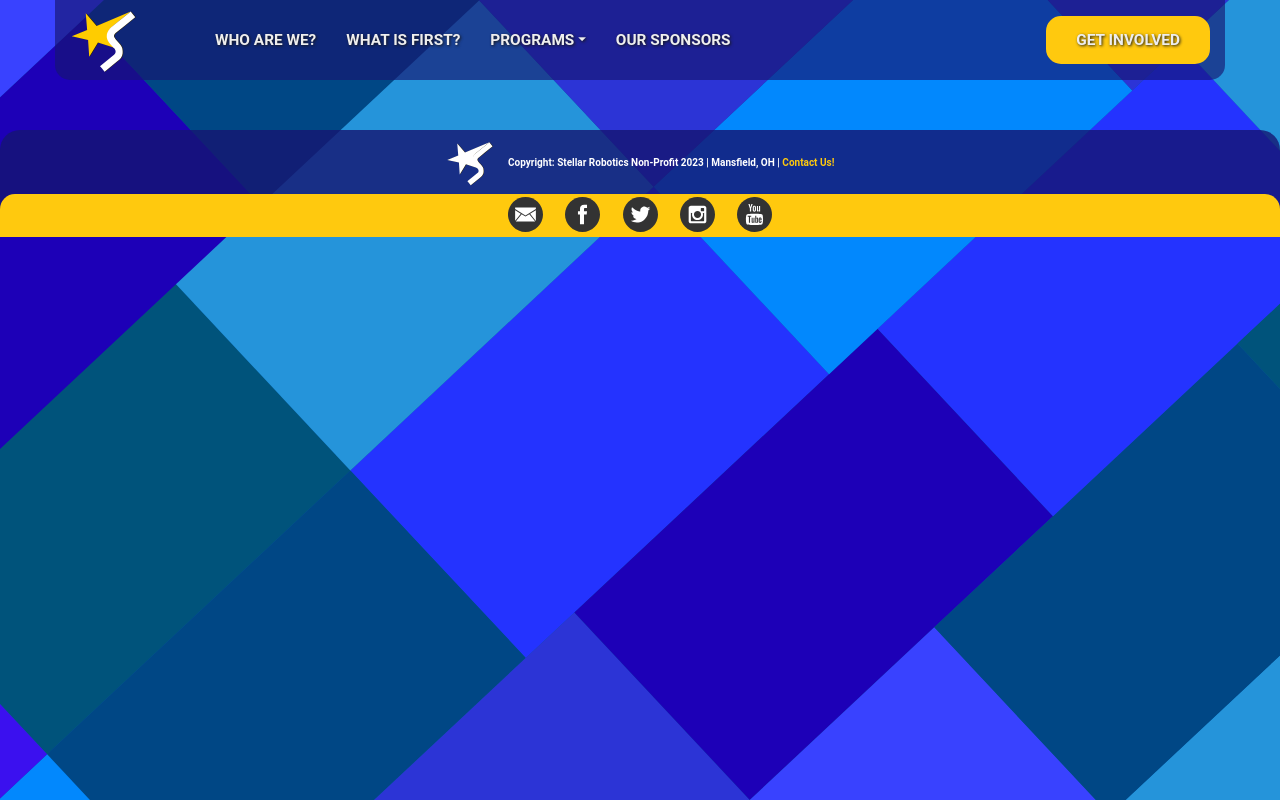
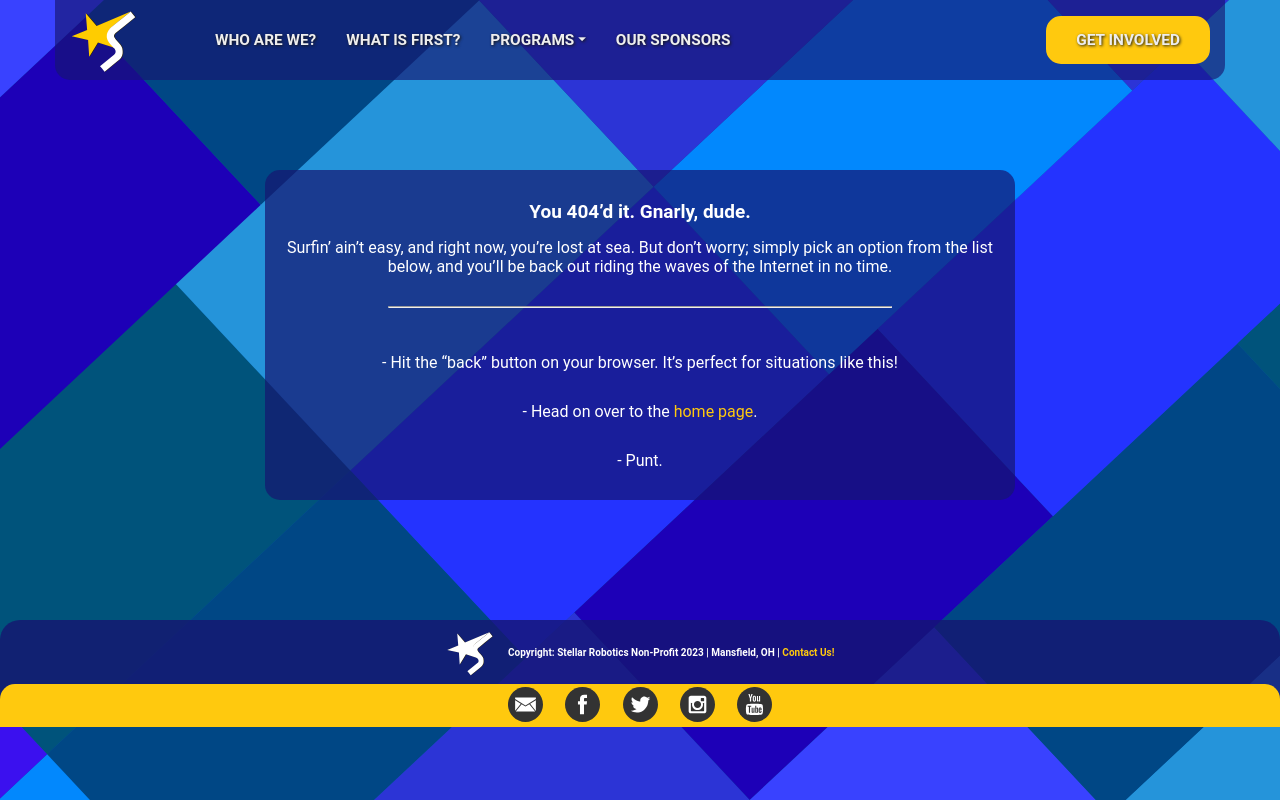
Before and after one commit to samuel-ak47/lionplayz.github.io, a plain HTML site: page pages/error/404/404.html in a window 1280 px wide. Drawn offline with nearby package versions, Linux system fonts and the light colour scheme.

Commit message:
added a buggy 404 page

```diff
--- a/pages/error/404/404.html
+++ b/pages/error/404/404.html
@@ -108,6 +108,19 @@
   <div class="content">
     <!-- Unique webpage content is put in HERE -->
 
+    <div class="holder">
+
+      <section class="prime_sect_text_port">
+        <h2 class="error_title">You 404’d it. Gnarly, dude.</h2>
+        <p class="error_msg">Surfin’ ain’t easy, and right now, you’re lost at sea. But don’t worry; simply pick an option from the list below, and you’ll be back out riding the waves of the Internet in no time.</p>
+        <hr class="divider">
+        <p class="error_fix">- Hit the “back” button on your browser. It’s perfect for situations like this!</p>
+        <p class="error_fix">- Head on over to the <a href="../../../index.html" class="link-norm">home page</a>.</p>
+        <p class="error_fix">- Punt.</p>
+      </section>
+
+    </div>
+
   </div>
 
 </body>
@@ -136,10 +149,8 @@
         <a href="mailto:stellarrobotics@gmail.com"><img src="../../../assets/elements/email1.svg"></img></a>
         <a href="https://www.facebook.com/stellarrobotics"><img src="../../../assets/elements/facebook1.svg"></img></a>
         <a href="https://twitter.com/stellarrobotics"><img src="../../../assets/elements/twitter1.svg"></img></a>
-        <a href="https://www.instagram.com/stellarrobotics5413/"><img
-            src="../../../assets/elements/insta1.svg"></img></a>
-        <a href="https://www.youtube.com/@stellarrobotics3081"><img
-            src="../../../assets/elements/youtube1.svg"></img></a>
+        <a href="https://www.instagram.com/stellarrobotics5413/"><img src="../../../assets/elements/insta1.svg"></img></a>
+        <a href="https://www.youtube.com/@stellarrobotics3081"><img src="../../../assets/elements/youtube1.svg"></img></a>
       </li>
 
     </ul>
@@ -149,6 +160,7 @@
 </footer>
 
 
+<script src="../../../index/index.js"></script>
 <script src="./script.js"></script>
 
 
--- a/pages/error/404/style.css
+++ b/pages/error/404/style.css
@@ -0,0 +1,46 @@
+
+
+  .holder {
+    padding-top: 7rem;
+    padding-bottom: 7rem;
+    width: auto;
+    margin-left: 0.1rem;
+    margin-right: 0.1rem;
+    text-align: center;
+    border-radius: 1.5rem;
+  }
+
+  .prime_sect_text_port {
+    display: inline-block;
+    text-align: center;
+    font-size: 2rem;
+    color: white;
+    width: clamp(20rem, 80%, 75rem);;
+    margin: 0 auto;
+    vertical-align: middle;
+    padding: 1.5rem;
+    background-color: rgba(22, 22, 113, 0.7);
+    border-radius: 1.5rem;
+  }
+
+  .error_title {
+    padding: 1.5rem;
+    font-size: 95%;
+  }
+
+  .error_msg {
+    font-size: 80%;
+  }
+
+  .error_fix {
+    padding: 1.5rem;
+    font-size: 80%;
+  }
+
+  .divider {
+    display: flex;
+    color: #ffc90e;
+    border-radius: 4rem;
+    width: 70%;
+    margin: 3rem auto 3rem auto;
+  }
```
Also changed, not shown: pages/error/404/handler.html (added, +12 -0 lines), pages/get-involved/get-involved/get-involved.html (+3 -3 lines), pages/programs/fll-challenge/fll-challenge.html (+1 -0 lines), pages/programs/fll-explore/fll-explore.html (+1 -0 lines), pages/programs/frc/frc.html (+1 -0 lines), pages/programs/ftc/ftc.html (+1 -0 lines), pages/sponsors/sponsors.html (+1 -0 lines), pages/what-is-first/what-is-first.html (+1 -0 lines), pages/who-are-we/who-are-we.html (+1 -0 lines).
